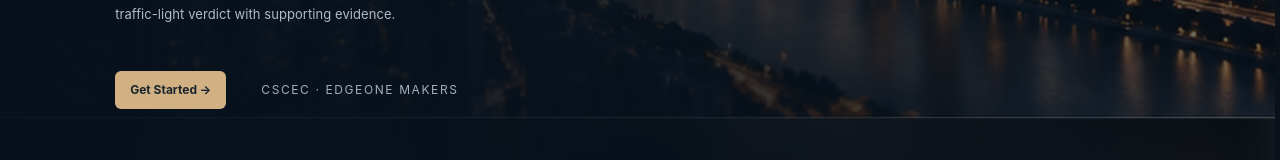
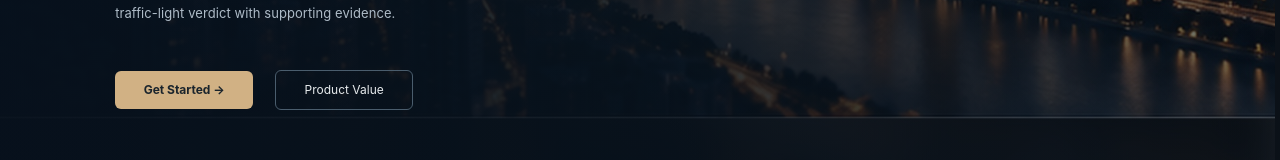
Before and after one commit to wangjiabiao0316-jpg/claude-agent-starter-node-team, a React (Vite) app: page / in a window 1280 px wide. Shown: the part 559-719 px from the top of the page. Built offline with nearby package versions, Linux system fonts and the light colour scheme; no server answers.

Commit message:
style(home): 署名位改「产品价值」按钮,与开始使用等宽,点击滚动到产品价值区
Co-Authored-By: Claude Code <noreply@anthropic.com>

```diff
--- a/src/components/ProductHome.tsx
+++ b/src/components/ProductHome.tsx
@@ -82,7 +82,14 @@ export const ProductHome: React.FC<ProductHomeProps> = ({ onStart }) => {
             <button type="button" className="btn primary" onClick={onStart}>
               {t('home.cta')} →
             </button>
-            <span className="hero-project">CSCEC · EDGEONE MAKERS</span>
+            {/* 产品价值按钮：与「开始使用」等宽，点击平滑滚动到产品价值区 */}
+            <button
+              type="button"
+              className="btn ghost"
+              onClick={() => document.getElementById('product-value')?.scrollIntoView({ behavior: 'smooth', block: 'start' })}
+            >
+              {t('home.valueTitle')}
+            </button>
           </div>
         </div>
         <span className="hero-stamp">CSCEC · URBAN RENEWAL · AI</span>
@@ -92,8 +99,8 @@ export const ProductHome: React.FC<ProductHomeProps> = ({ onStart }) => {
         </span>
       </div>
 
-      {/* —— V4.0 product-story：粒子球 + 三原则 —— */}
-      <div className="product-story">
+      {/* —— V4.0 product-story：粒子球 + 三原则（产品价值锚点） —— */}
+      <div className="product-story" id="product-value">
         <div className="product-story-head">
           <p className="eyebrow">{t('home.eyebrow')}</p>
           <h2>{t('home.valueTitle')}</h2>
--- a/src/styles/wx-v4.css
+++ b/src/styles/wx-v4.css
@@ -192,6 +192,8 @@ button { cursor: pointer; }
 .hero-lead { font-size: 18px; letter-spacing: 3px; color: #e5e9ec; margin-bottom: 18px; }
 .hero-desc { font-size: 13px; line-height: 1.9; color: #aebbc7; max-width: 560px; }
 .hero-foot { display: flex; align-items: center; gap: 22px; margin-top: 44px; }
+/* hero 双按钮等宽（开始使用 / 产品价值） */
+.hero-foot .btn { min-width: 138px; display: inline-flex; align-items: center; justify-content: center; }
 .hero-project { padding-left: 13px; font-size: 12px; letter-spacing: 1.6px; color: #a0afbd; }
 /* —— hero 主题位：左上角品牌块复制（放大版，样式同 .brand-*） —— */
 .hero-brand { display: flex; align-items: center; gap: 24px; margin: 6px 0 26px; }
```
